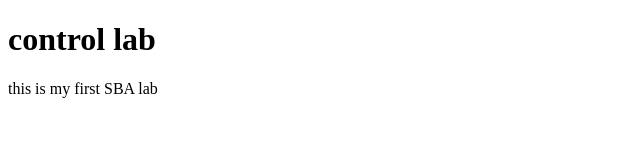
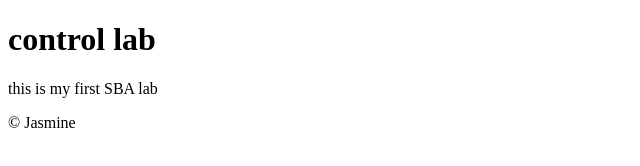
Before and after one commit to baileyjas4/version-control-simulation-jasminebailey, a plain HTML site: page index.html in a window 1280 px wide. Shown: the full height of the page, 0-640 px from the left. Drawn offline with Linux system fonts and the light colour scheme.

Commit message:
footer merege

```diff
--- a/index.html
+++ b/index.html
@@ -10,5 +10,6 @@
         <h1>control lab</h1>
         <p> this is my first SBA lab</p>
     </header>
+    <footer><p>&copy; Jasmine</p></footer>
 </body>
 </html>
```
